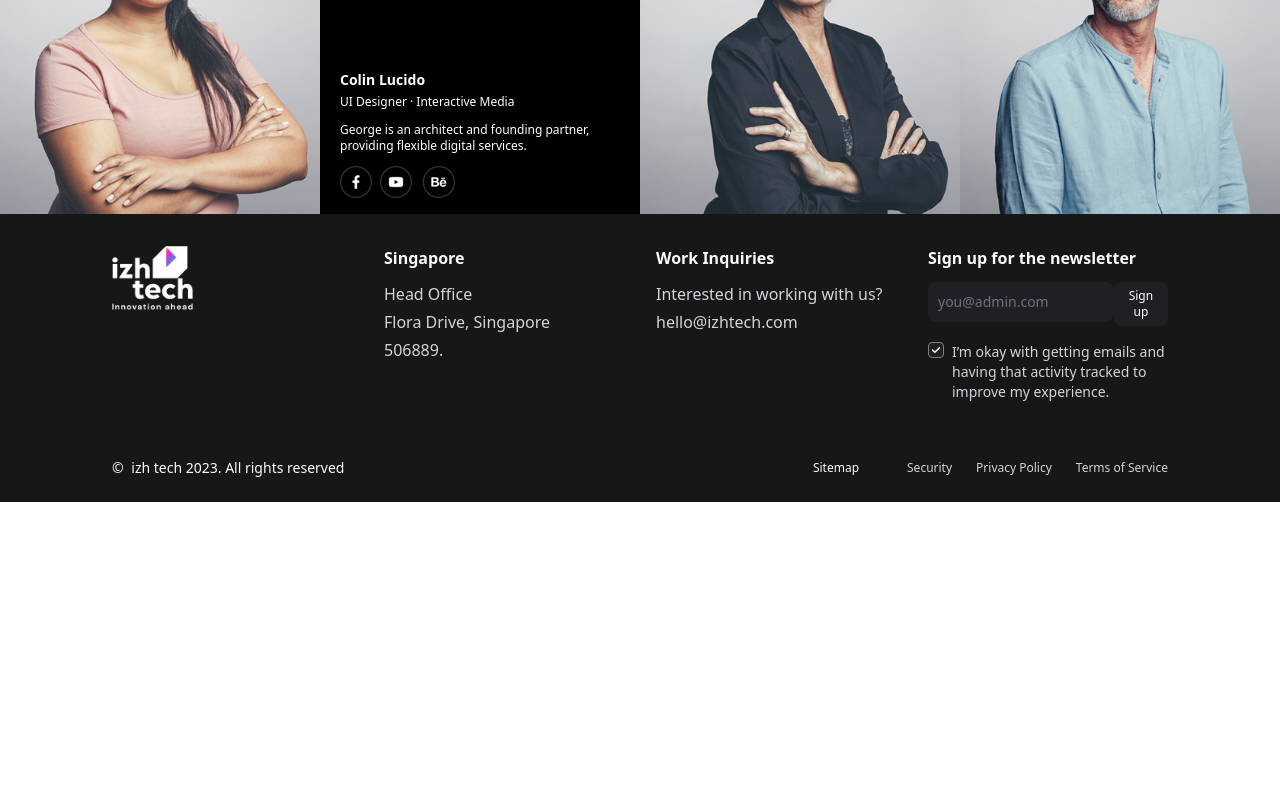
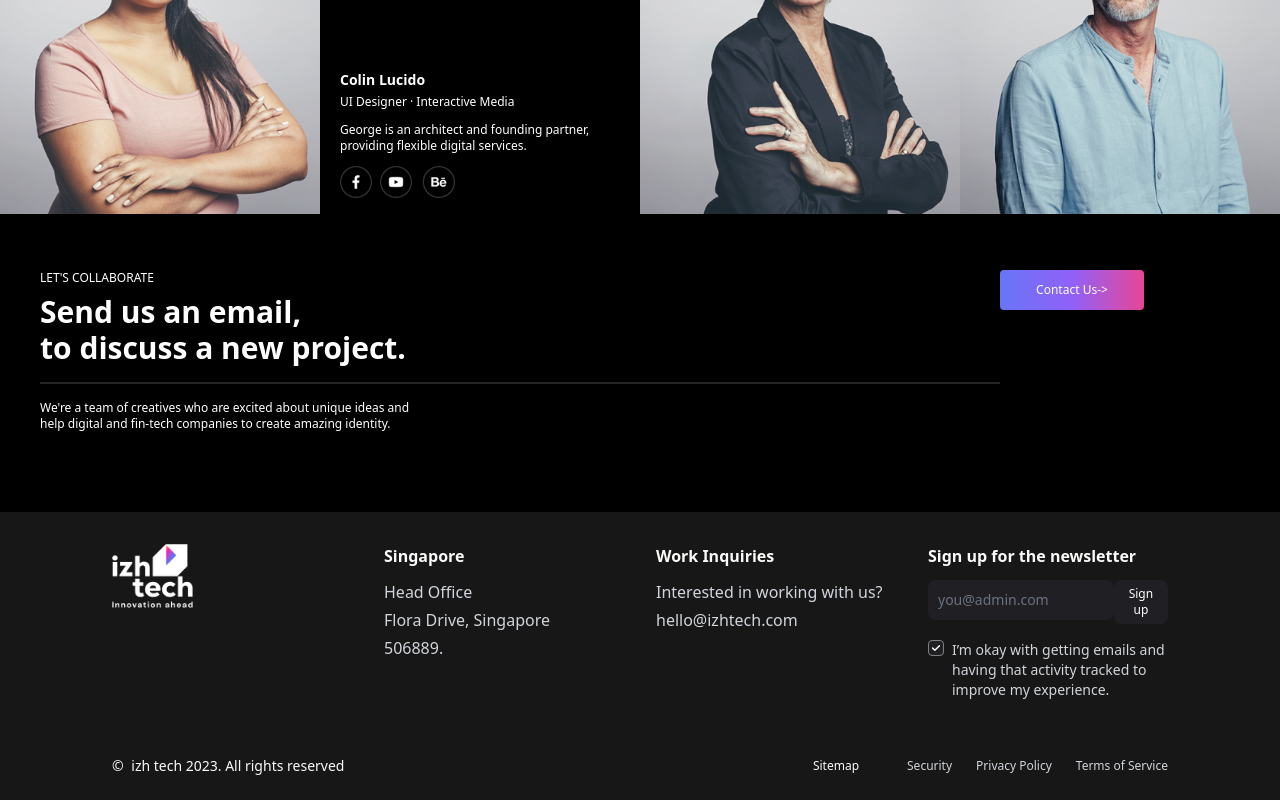
Before and after one commit to RexKnar/izhtech-react-latest, a React (Vite) app: page /about in a window 1280 px wide. Shown: the part 3014-3814 px from the top of the page. Before the commit the page ends 3516 px from the top, so only its background shows below. Built offline with nearby package versions, Linux system fonts and the light colour scheme.

Commit message:
Collaboration section completed

```diff
--- /dev/null
+++ b/src/pages/about/components/Collaborate.tsx
@@ -0,0 +1,22 @@
+export default function Collaborate() {
+    return (
+        <section className="px-10 py-10 bg-black">
+            <div className="flex flex-col justify-between w-full py-4 md:flex-row lg:flex-row">
+                <div className="mb-4 md:w-1/2 lg:w-full">
+                    <p className="pb-2 text-xs text-white">LET'S COLLABORATE</p>
+                    <h1 className="pb-4 font-bold text-white text-md lg:text-3xl md:text-3xl sm:text-2xl">
+                        Send us an email, <br />
+                        to discuss a new project.
+                    </h1>
+                    <div className="border-t-2 border-neutral-800">
+                        <p className="pt-4 pb-2 text-xs text-white">
+                            We're a team of creatives who are excited about unique ideas and<br /> help digital and fin-tech companies to create amazing identity. </p>
+                    </div>
+                </div>
+                <div className="flex lg:flex-row lg:w-1/4">
+                    <button className="h-10 text-xs text-white rounded bg-gradient-to-r from-indigo-500 via-purple-500 to-pink-500 w-36 rounded-2l">Contact Us<span>{'->'}</span></button>
+                </div>
+            </div>
+        </section>
+    );
+}
--- a/src/pages/about/index.tsx
+++ b/src/pages/about/index.tsx
@@ -6,6 +6,8 @@ import Testimonials from "./components/Testimonials";
 import Awards from "./components/Awards";
 import Counts from "./components/Counts";
 import Ourteam from "./components/Ourteam";
+import Collaborate from "./components/collaborate";
+
 
 
 export  default function About(){
@@ -20,6 +22,7 @@ export  default function About(){
        <Awards/>
        <Counts/>
        <Ourteam/>
+       <Collaborate/>
        </>
     )
 }
```
